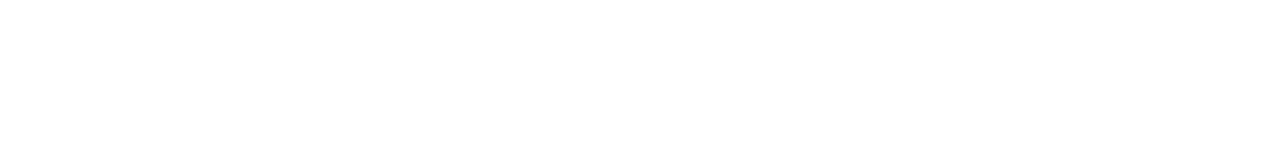
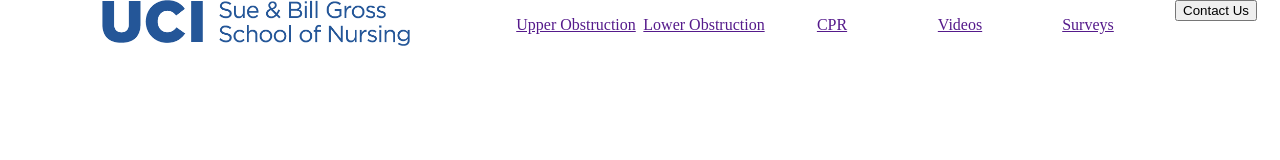
Before and after one commit to alexei-dayrit/peds-airway-obstruction, a plain HTML site: page index.html in a window 1280 px wide. Drawn offline with Linux system fonts and the light colour scheme.

Commit message:
Added basic nav structure

```diff
--- a/index.html
+++ b/index.html
@@ -10,6 +10,33 @@
 </head>
 <body>
   <div class="container">
+    <div class="row">
+      <div class="column-two-fifth align-center">
+        <img src="images/UCInursing_logo@2x.png" alt="UCI Nursing Logo">
+      </div>
+      <div class="column-three-fifths align-center">
+        <div class="row">
+          <div class="column-one-sixth">
+            <p><a href="">Upper Obstruction</a></p>
+          </div>
+          <div class="column-one-sixth">
+            <p><a href="">Lower Obstruction</a></p>
+          </div>
+          <div class="column-one-sixth">
+            <p><a href="">CPR</a></p>
+          </div>
+          <div class="column-one-sixth">
+            <p><a href="">Videos</a></p>
+          </div>
+          <div class="column-one-sixth">
+            <p><a href="">Surveys</a></p>
+          </div>
+          <div class="column-one-sixth">
+            <button>Contact Us</button>
+          </div>
+        </div>
+      </div>
+    </div>
 
   </div>
 
--- a/styles.css
+++ b/styles.css
@@ -0,0 +1,32 @@
+.container {
+  width: 100%;
+  margin: auto;
+}
+
+.row {
+  display: flex;
+}
+
+.column-two-fifth {
+  width: 40%;
+}
+
+.column-three-fifths {
+  width: 60%;
+}
+
+.column-one-sixth {
+  width: calc(100% / 6);
+}
+
+img {
+  width: 60%;
+}
+
+.align-center {
+  text-align: center;
+}
+
+.wrap {
+  flex-wrap: wrap;
+}
```
